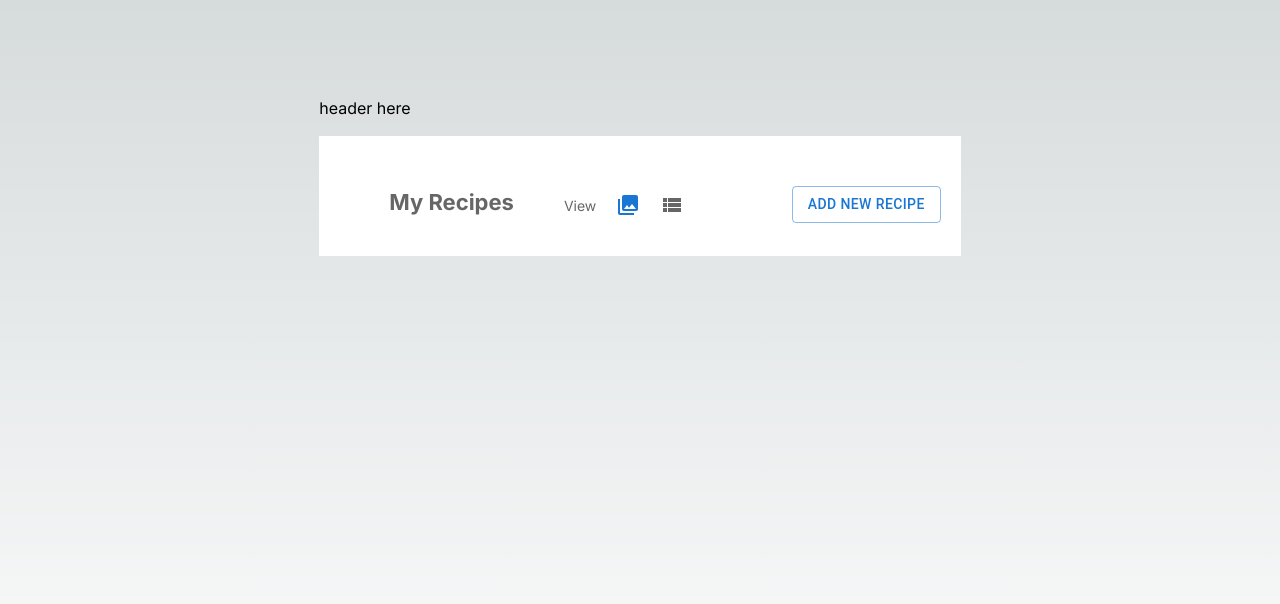
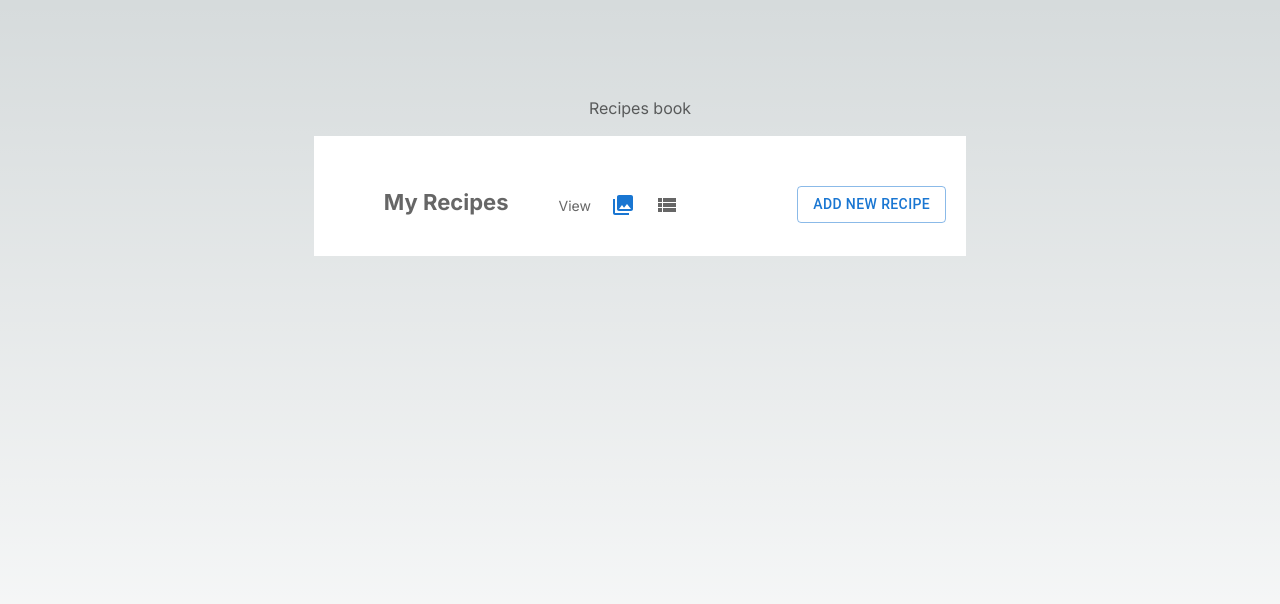
Before and after one commit to ira-pavlikovska/nextjs-recipes-app, a Next.js app: page /recipes in a window 1280 px wide. Shown: the top 604 px of the page. Built offline with nearby package versions, Linux system fonts and the light colour scheme.

Commit message:
added Header component and basic styles

```diff
--- /dev/null
+++ b/components/Header.styles.ts
@@ -0,0 +1,48 @@
+import styled from 'styled-components';
+import {TextField} from "@mui/material";
+import {SearchOutlined} from "@mui/icons-material";
+
+export const SearchInput = styled(TextField)`
+  width: 580px;
+  height: 40px;
+
+  .MuiInputBase-root {
+    border-radius: 44px;
+  }
+
+  input {
+    font-size: 14px;
+    font-weight: 400;
+    line-height: 20px;
+    color: #333943;
+
+    ::placeholder {
+      opacity: 1;
+      font-style: italic;
+      font-size: 14px;
+      line-height: 20px;
+      letter-spacing: 0.15px;
+      color: #8490a3;
+    }
+  }
+`
+export const SearchIcon = styled(SearchOutlined) `
+  color: #8490a3
+`
+export const StyledTitle = styled.span`
+  color: rgba(0, 0, 0, 0.6);
+  display: flex;
+  justify-content: center;
+  flex: 5
+`
+export const SearchInputWrapper = styled.span`
+  flex: 6;
+  display: flex;
+  justify-content: center;
+  margin-top: 15px;
+`
+export const TooltipWrapper = styled.span`
+  flex: 1;
+  display: flex;
+  justify-content: center;
+`
--- a/components/Header.tsx
+++ b/components/Header.tsx
@@ -1,15 +1,17 @@
 import React, {useState} from 'react';
+import {SearchInput, SearchIcon, StyledTitle, SearchInputWrapper, TooltipWrapper} from "./Header.styles";
 
-
-
-
-export default  function Header () {
+export default function Header() {
   return (
     <React.Fragment>
-      <div style={{display: 'flex'}} >
+      <div style={{display: 'flex'}}>
+        <StyledTitle>
           <h2>
+            {/*{user.firstName + "'" +*/}
+            {/*  's'}*/}
             Recipes book
           </h2>
+        </StyledTitle>
       </div>
     </React.Fragment>
 
--- a/pages/recipes/index.tsx
+++ b/pages/recipes/index.tsx
@@ -2,6 +2,7 @@ import {server} from '../../config/index'
 import styles from './recipes.module.css'
 import {RecipeType} from '../../types'
 import {useEffect, useState} from "react";
+import Header from '../../components/Header';
 import axios from 'axios'
 import Grid from '@mui/material/Grid';
 import Box from '@mui/material/Box';
@@ -10,6 +11,7 @@ import {
   StyledButton,
   StyledContainer,
   ViewLabel,
+  StyledHeader,
   GalleryIcon,
   ListIcon,
   StyledPaper
@@ -52,7 +54,7 @@ export default function Recipes() {
       <Box sx={{flexGrow: 1}}>
         <Grid container spacing={2}>
           <Grid item xs={12}>
-            header here
+            <StyledHeader><Header /></StyledHeader>
           </Grid>
           <Grid item xs={12}>
             <StyledPaper style={{height: ''}}>
```
